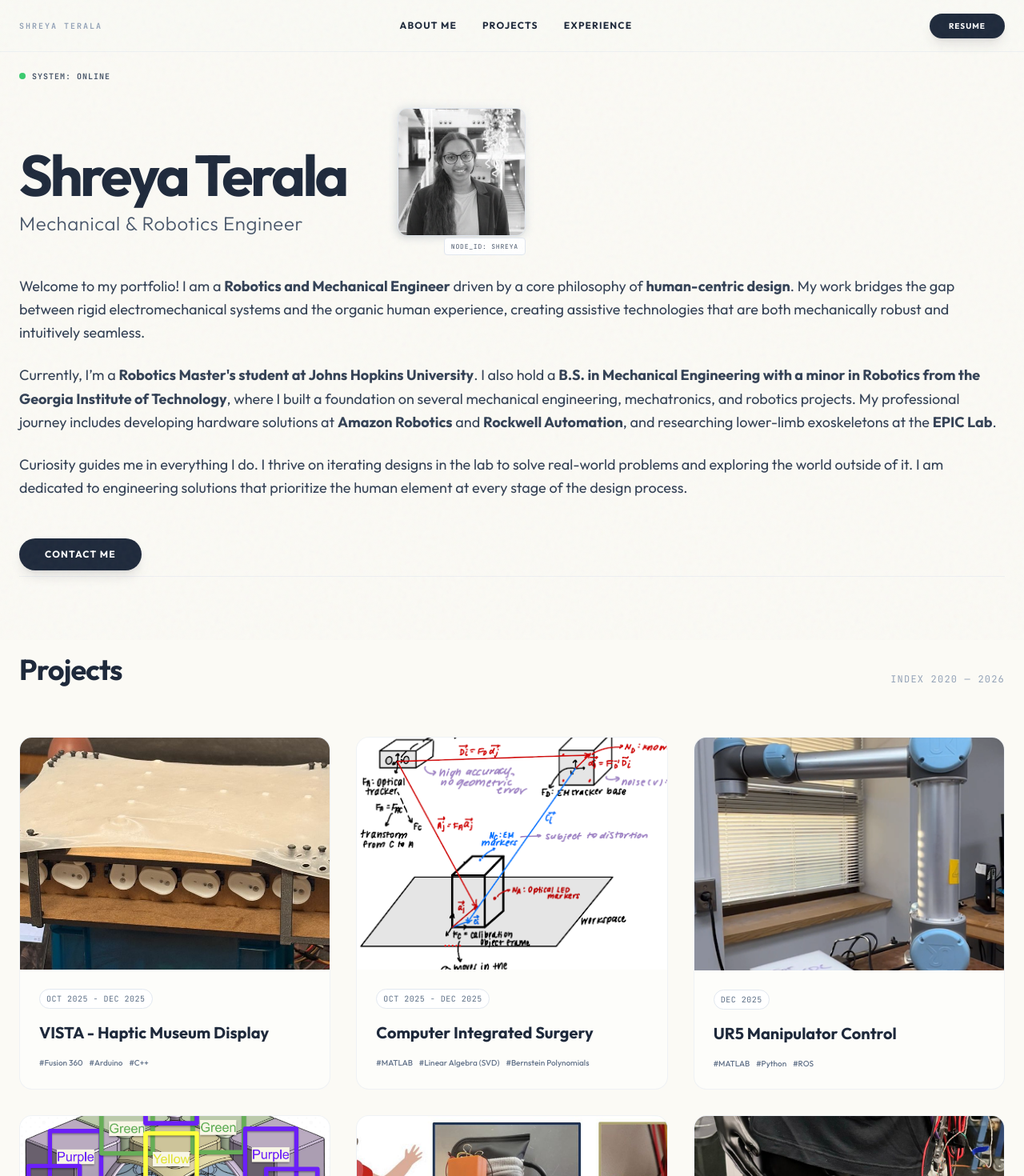
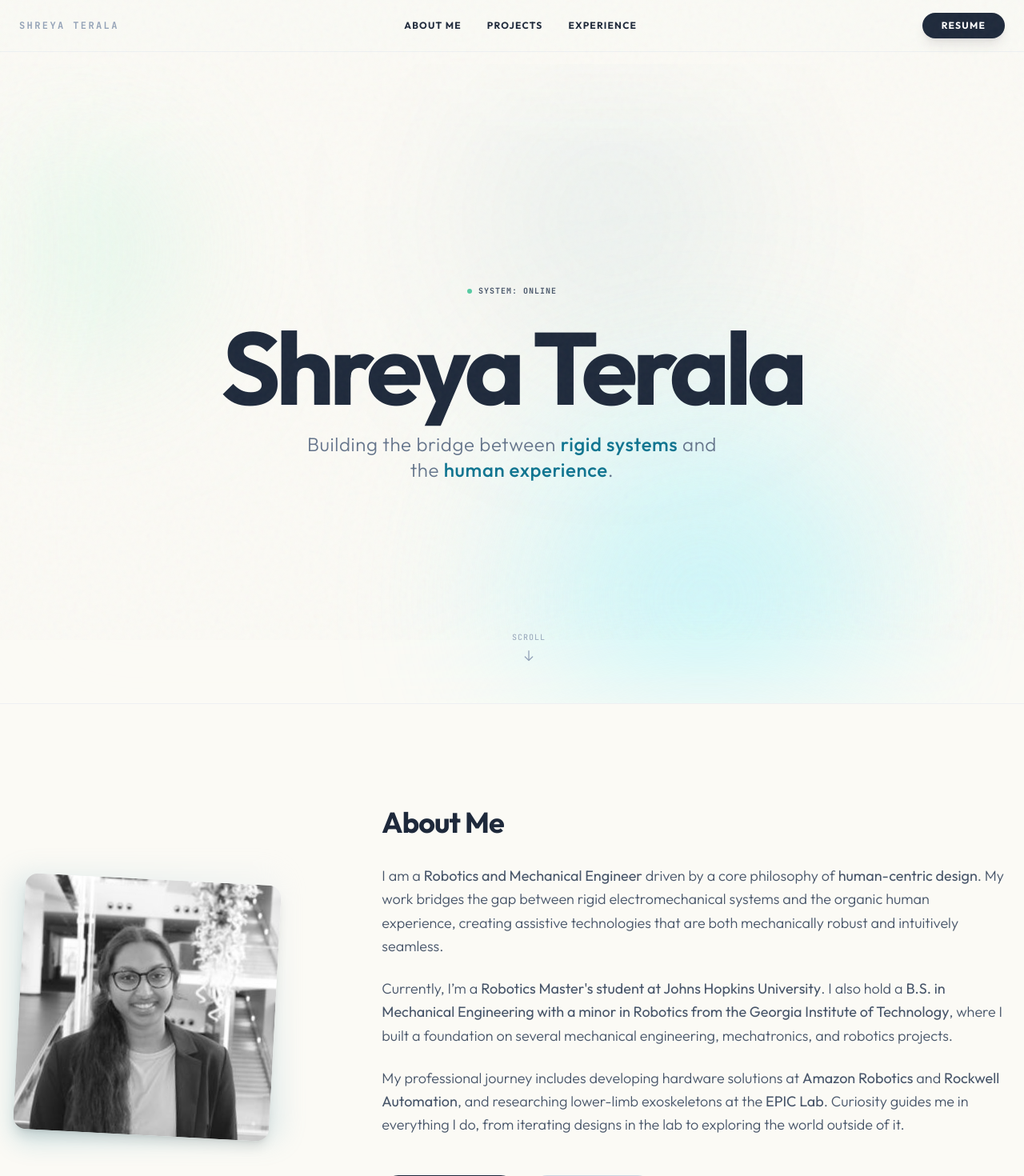
Before and after one commit to shreyaterala/portfolio, a Next.js app: page /portfolio/ in a window 1280 px wide. Shown: the top 1470 px of the page at 80% size. Built offline with nearby package versions, Linux system fonts and the light colour scheme.

Commit message:
updating entire website layout and formatting

```diff
--- a/src/app/layout.tsx
+++ b/src/app/layout.tsx
@@ -27,7 +27,7 @@ export default function RootLayout({
 }>) {
     return (
         <html lang="en">
-            <body className={`${outfit.variable} ${jetbrainsMono.variable} font-sans bg-paper text-ink min-h-screen selection:bg-sage/30`}>
+            <body className={`${outfit.variable} ${jetbrainsMono.variable} font-sans bg-paper text-ink min-h-screen selection:bg-accent/30`}>
                 <Navbar />
                 <main className="pt-20">
                     {children}
--- a/src/app/page.tsx
+++ b/src/app/page.tsx
@@ -5,55 +5,86 @@ export default async function Home() {
     const projects = await ProjectAPI.findAll();
 
     return (
-        <div className="max-w-7xl mx-auto px-6 pb-24">
-            {/* Hero Section */}
-            <section id="about" className="min-h-[80vh] flex flex-col justify-center relative">
-                <div className="flex items-center gap-2 mb-8">
-                    <div className="w-2 h-2 rounded-full bg-green-500 animate-pulse"></div>
+        <div className="w-full pb-24">
+            {/* Landing Hero - Full Screen, Minimal */}
+            <section className="min-h-screen flex flex-col justify-center items-start md:items-center relative border-b border-slate-200/50 overflow-hidden">
+                {/* Abstract Background Blobs */}
+                <div className="absolute inset-0 w-full h-full overflow-hidden pointer-events-none z-0">
+                    <div className="absolute top-0 right-1/4 w-96 h-96 bg-accent/20 rounded-full mix-blend-multiply filter blur-[100px] opacity-40 animate-blob"></div>
+                    <div className="absolute top-0 right-3/4 w-96 h-96 bg-emerald-200 rounded-full mix-blend-multiply filter blur-[100px] opacity-40 animate-blob" style={{ animationDelay: "2s" }}></div>
+                    <div className="absolute -bottom-32 left-1/2 w-96 h-96 bg-cyan-200 rounded-full mix-blend-multiply filter blur-[100px] opacity-40 animate-blob" style={{ animationDelay: "4s" }}></div>
+                    {/* Soft Vignette to prevent hard edges */}
+                    <div className="absolute inset-0 shadow-[inset_0_0_150px_#fbfaf5] pointer-events-none"></div>
+                </div>
+
+                <div className="flex flex-col md:items-center z-10">
+                    <div className="flex items-center gap-2 mb-6">
+                        <div className="w-1.5 h-1.5 rounded-full bg-emerald-500 animate-pulse"></div>
                         <span className="text-[10px] font-mono text-slate-600 font-bold tracking-widest uppercase">
                             System: Online
                         </span>
                     </div>
 
-                <div className="flex flex-col md:flex-row items-start md:items-end gap-8 md:gap-16 mb-12">
-                    <div className="relative">
-                        <h1 className="text-5xl md:text-7xl font-bold tracking-tighter text-ink leading-[1.1] mb-2">
-                            Shreya Terala
+                    <h1 className="text-6xl md:text-9xl font-bold tracking-tighter text-ink leading-[0.9] mb-4 md:text-center">
+                        Shreya<br className="md:hidden" /> Terala
                     </h1>
-                        <span className="text-xl md:text-2xl text-slate-600 font-light tracking-wide">Mechanical & Robotics Engineer</span>
+
+                    <span className="text-xl md:text-2xl text-slate-500 font-light tracking-wide md:text-center max-w-lg">
+                        Building the bridge between <span className="text-accent font-medium">rigid systems</span> and the <span className="text-accent font-medium">human experience</span>.
+                    </span>
                 </div>
 
-                    <div className="relative group shrink-0">
-                        <div className="absolute -inset-1 bg-gradient-to-tr from-sage to-slate-200 rounded-2xl opacity-20 group-hover:opacity-40 transition-opacity blur-sm"></div>
-                        <div className="relative w-32 h-32 md:w-40 md:h-40 rounded-xl overflow-hidden border border-slate-200 shadow-sm">
+                {/* Scroll Indicator */}
+                <div className="absolute bottom-12 left-1/2 -translate-x-1/2 flex flex-col items-center gap-2 text-slate-400 animate-bounce">
+                    <span className="text-[10px] font-mono tracking-widest uppercase">Scroll</span>
+                    <svg className="w-4 h-4" fill="none" stroke="currentColor" viewBox="0 0 24 24"><path strokeLinecap="round" strokeLinejoin="round" strokeWidth={2} d="M19 14l-7 7m0 0l-7-7m7 7V3" /></svg>
+                </div>
+            </section>
+
+            <div className="max-w-7xl mx-auto px-6">
+                {/* About Section - Below the Fold */}
+                <section id="about" className="py-32 flex flex-col md:flex-row gap-16 items-center">
+                    {/* Profile Image Column */}
+                    <div className="w-full md:w-1/3 flex justify-center md:justify-start">
+                        <div className="relative group">
+                            <div className="absolute -inset-2 bg-gradient-to-tr from-accent to-slate-200 rounded-2xl opacity-20 group-hover:opacity-40 transition-opacity blur-lg"></div>
+                            <div className="relative w-64 h-64 md:w-80 md:h-80 rounded-2xl overflow-hidden shadow-lg rotate-3 transition-transform duration-500 group-hover:rotate-0">
                                 <img
                                     src="/portfolio/assets/profile.jpg"
                                     alt="Shreya Terala"
-                                className="w-full h-full object-cover grayscale hover:grayscale-0 transition-all duration-500"
+                                    className="w-full h-full object-cover filter grayscale hover:grayscale-0 transition-all duration-700"
                                 />
                             </div>
-                        <div className="absolute -bottom-6 right-0 bg-white border border-slate-200 px-2 py-1 rounded text-[8px] font-mono text-slate-600 uppercase tracking-widest">
-                            Node_ID: Shreya
+                            <div className="absolute -bottom-8 -right-8 opacity-0 group-hover:opacity-100 transition-opacity duration-500 bg-white border border-slate-200 px-3 py-1.5 rounded-lg text-xs font-mono text-slate-500 shadow-sm">
+                                SHREYA_TERALA
                             </div>
                         </div>
                     </div>
 
-                <div className="w-full space-y-6 text-lg text-slate-700 leading-relaxed">
+                    {/* Bio Content Column */}
+                    <div className="w-full md:w-2/3 space-y-8">
+                        <h2 className="text-4xl font-bold text-ink tracking-tight">About Me</h2>
+                        <div className="space-y-6 text-lg text-slate-600 leading-relaxed font-light">
                             <p>
-                        Welcome to my portfolio! I am a <strong>Robotics and Mechanical Engineer</strong> driven by a core philosophy of <strong>human-centric design</strong>. My work bridges the gap between rigid electromechanical systems and the organic human experience, creating assistive technologies that are both mechanically robust and intuitively seamless.
+                                I am a <strong>Robotics and Mechanical Engineer</strong> driven by a core philosophy of <strong>human-centric design</strong>. My work bridges the gap between rigid electromechanical systems and the organic human experience, creating assistive technologies that are both mechanically robust and intuitively seamless.
                             </p>
                             <p>
-                        Currently, I’m a <strong>Robotics Master's student at Johns Hopkins University</strong>. I also hold a <strong>B.S. in Mechanical Engineering with a minor in Robotics from the Georgia Institute of Technology</strong>, where I built a foundation on several mechanical engineering, mechatronics, and robotics projects. My professional journey includes developing hardware solutions at <strong>Amazon Robotics</strong> and <strong>Rockwell Automation</strong>, and researching lower-limb exoskeletons at the <strong>EPIC Lab</strong>.
+                                Currently, I’m a <strong>Robotics Master's student at Johns Hopkins University</strong>. I also hold a <strong>B.S. in Mechanical Engineering with a minor in Robotics from the Georgia Institute of Technology</strong>, where I built a foundation on several mechanical engineering, mechatronics, and robotics projects.
                             </p>
                             <p>
-                        Curiosity guides me in everything I do. I thrive on iterating designs in the lab to solve real-world problems and exploring the world outside of it. I am dedicated to engineering solutions that prioritize the human element at every stage of the design process.
+                                My professional journey includes developing hardware solutions at <strong>Amazon Robotics</strong> and <strong>Rockwell Automation</strong>, and researching lower-limb exoskeletons at the <strong>EPIC Lab</strong>. Curiosity guides me in everything I do, from iterating designs in the lab to exploring the world outside of it.
                             </p>
                         </div>
 
-                <div className="flex gap-4 mt-12">
-                    <a href="#contact" className="px-8 py-3 bg-ink text-white rounded-full text-xs font-bold uppercase tracking-widest hover:bg-slate-800 transition-colors shadow-lg shadow-slate-900/10">
+                        <div className="pt-4 flex flex-col sm:flex-row gap-4">
+                            <a href="#projects" className="group flex items-center justify-center gap-2 text-xs font-bold uppercase tracking-widest px-8 py-3 bg-ink text-white rounded-full hover:bg-slate-800 transition-all shadow-lg shadow-slate-900/10">
+                                View Work
+                                <svg className="w-4 h-4 transform group-hover:translate-x-1 transition-transform" fill="none" stroke="currentColor" viewBox="0 0 24 24"><path strokeLinecap="round" strokeLinejoin="round" strokeWidth={2} d="M17 8l4 4m0 0l-4 4m4-4H3" /></svg>
+                            </a>
+                            <a href="#contact" className="group flex items-center justify-center gap-2 text-xs font-bold uppercase tracking-widest px-8 py-3 border border-slate-300 text-slate-600 rounded-full hover:border-ink hover:text-ink hover:bg-white transition-all">
                                 Contact Me
                             </a>
+                        </div>
                     </div>
                 </section>
 
@@ -69,8 +100,11 @@ export default async function Home() {
                             <Link
                                 href={`/project/${project.id}`}
                                 key={project.id}
-                            className="group relative bg-white/50 border border-slate-200/50 rounded-2xl overflow-hidden hover:border-sage/50 hover:shadow-xl hover:shadow-sage/5 transition-all duration-500"
+                                className="group relative bg-white/50 border border-slate-200/50 rounded-2xl overflow-hidden hover:shadow-xl hover:shadow-accent/5 transition-all duration-500"
                             >
+                                {/* Hover Overlay */}
+                                <div className="absolute inset-0 bg-accent/0 group-hover:bg-accent/5 transition-colors duration-500 pointer-events-none z-10" />
+
                                 <div className="aspect-[4/3] overflow-hidden bg-slate-100 relative">
                                     <img
                                         src={project.image}
@@ -82,18 +116,20 @@ export default async function Home() {
 
                                 <div className="p-6">
                                     <div className="flex justify-between items-start mb-4">
-                                    <span className="text-[10px] font-mono text-sage uppercase tracking-wider border border-slate-200 px-2 py-1 rounded-full bg-white">
+                                        <span className="text-[10px] font-mono text-accent uppercase tracking-wider border border-slate-200 px-2 py-1 rounded-full bg-white">
                                             {project.meta.split('|')[0].trim()}
                                         </span>
                                     </div>
 
-                                <h3 className="text-xl font-bold text-ink mb-2 group-hover:text-sage transition-colors">
+                                    <h3 className="text-xl font-bold text-ink mb-2 group-hover:text-accent transition-colors">
                                         {project.title}
                                     </h3>
 
                                     <div className="flex flex-wrap gap-2 mt-4">
                                         {project.technologies?.slice(0, 3).map(tech => (
-                                        <span key={tech} className="text-[10px] text-slate-500 font-medium">#{tech}</span>
+                                            <span key={tech} className="text-[10px] md:text-xs font-medium px-2.5 py-1 bg-slate-100 text-slate-600 rounded-md border border-slate-200">
+                                                {tech}
+                                            </span>
                                         ))}
                                     </div>
                                 </div>
@@ -116,21 +152,21 @@ export default async function Home() {
                             {/* JHU */}
                             <div className="relative flex flex-col md:flex-row items-center justify-between group">
                                 <div className="w-full md:w-[45%] pl-12 md:pl-0 mb-4 md:mb-0 md:text-right pr-0 md:pr-8 order-2 md:order-1">
-                                <span className="text-xs font-mono text-sage uppercase tracking-widest mb-1 block">Expected Dec 2026</span>
-                                <h3 className="text-lg font-bold text-ink">Johns Hopkins University</h3>
+                                    <span className="text-xs font-mono text-accent uppercase tracking-widest mb-1 block">Expected Dec 2026</span>
+                                    <h3 className="text-xl font-bold text-ink">Johns Hopkins University</h3>
                                     <p className="text-sm text-slate-600">M.S.E. in Robotics</p>
                                 </div>
-                            <div className="absolute left-[11px] md:left-1/2 w-2.5 h-2.5 bg-white border-2 border-sage rounded-full transform md:-translate-x-1/2 z-10 order-1 md:order-2"></div>
+                                <div className="absolute left-[11px] md:left-1/2 w-2.5 h-2.5 bg-white border-2 border-accent rounded-full transform md:-translate-x-1/2 z-10 order-1 md:order-2"></div>
                                 <div className="w-full md:w-[45%] pl-8 order-3 md:order-3 md:opacity-0"></div>
                             </div>
 
                             {/* Amazon */}
                             <div className="relative flex flex-col md:flex-row items-center justify-between group">
                                 <div className="order-1 md:order-1 w-full md:w-[45%] md:opacity-0"></div>
-                            <div className="absolute left-[11px] md:left-1/2 w-2.5 h-2.5 bg-white border-2 border-slate-300 group-hover:border-sage transition-colors rounded-full transform md:-translate-x-1/2 z-10 order-1 md:order-2"></div>
+                                <div className="absolute left-[11px] md:left-1/2 w-2.5 h-2.5 bg-white border-2 border-slate-300 group-hover:border-accent transition-colors rounded-full transform md:-translate-x-1/2 z-10 order-1 md:order-2"></div>
                                 <div className="w-full md:w-[45%] pl-12 md:pl-8 order-3 md:order-3">
                                     <span className="text-xs font-mono text-slate-400 uppercase tracking-widest mb-1 block">Jan 2025 - June 2025</span>
-                                <h3 className="text-lg font-bold text-ink group-hover:text-sage transition-colors">Amazon Robotics</h3>
+                                    <h3 className="text-xl font-bold text-ink group-hover:text-accent transition-colors">Amazon Robotics</h3>
                                     <p className="text-sm text-slate-600">Hardware Engineering Co-op</p>
                                 </div>
                             </div>
@@ -139,7 +175,7 @@ export default async function Home() {
                             <div className="relative flex flex-col md:flex-row items-center justify-between group">
                                 <div className="w-full md:w-[45%] pl-12 md:pl-0 mb-4 md:mb-0 md:text-right pr-0 md:pr-8 order-2 md:order-1">
                                     <span className="text-xs font-mono text-slate-400 uppercase tracking-widest mb-1 block">Dec 2024</span>
-                                <h3 className="text-lg font-bold text-ink">Georgia Institute of Technology</h3>
+                                    <h3 className="text-xl font-bold text-ink">Georgia Institute of Technology</h3>
                                     <p className="text-sm text-slate-600">B.S. Mechanical Engineering</p>
                                 </div>
                                 <div className="absolute left-[11px] md:left-1/2 w-2.5 h-2.5 bg-white border-2 border-slate-300 rounded-full transform md:-translate-x-1/2 z-10 order-1 md:order-2"></div>
@@ -149,10 +185,10 @@ export default async function Home() {
                             {/* Rockwell */}
                             <div className="relative flex flex-col md:flex-row items-center justify-between group">
                                 <div className="order-1 md:order-1 w-full md:w-[45%] md:opacity-0"></div>
-                            <div className="absolute left-[11px] md:left-1/2 w-2.5 h-2.5 bg-white border-2 border-slate-300 group-hover:border-sage transition-colors rounded-full transform md:-translate-x-1/2 z-10 order-1 md:order-2"></div>
+                                <div className="absolute left-[11px] md:left-1/2 w-2.5 h-2.5 bg-white border-2 border-slate-300 group-hover:border-accent transition-colors rounded-full transform md:-translate-x-1/2 z-10 order-1 md:order-2"></div>
                                 <div className="w-full md:w-[45%] pl-12 md:pl-8 order-3 md:order-3">
                                     <span className="text-xs font-mono text-slate-400 uppercase tracking-widest mb-1 block">Apr 2023 - May 2025</span>
-                                <h3 className="text-lg font-bold text-ink group-hover:text-sage transition-colors">Rockwell Automation</h3>
+                                    <h3 className="text-xl font-bold text-ink group-hover:text-accent transition-colors">Rockwell Automation</h3>
                                     <p className="text-sm text-slate-600">Mechanical Engineering Intern</p>
                                 </div>
                             </div>
@@ -161,10 +197,10 @@ export default async function Home() {
                             <div className="relative flex flex-col md:flex-row items-center justify-between group">
                                 <div className="w-full md:w-[45%] pl-12 md:pl-0 mb-4 md:mb-0 md:text-right pr-0 md:pr-8 order-2 md:order-1">
                                     <span className="text-xs font-mono text-slate-400 uppercase tracking-widest mb-1 block">July 2022 - Oct 2022</span>
-                                <h3 className="text-lg font-bold text-ink group-hover:text-sage transition-colors">Siemens</h3>
+                                    <h3 className="text-xl font-bold text-ink group-hover:text-accent transition-colors">Siemens</h3>
                                     <p className="text-sm text-slate-600">Software Development Intern</p>
                                 </div>
-                            <div className="absolute left-[11px] md:left-1/2 w-2.5 h-2.5 bg-white border-2 border-slate-300 group-hover:border-sage transition-colors rounded-full transform md:-translate-x-1/2 z-10 order-1 md:order-2"></div>
+                                <div className="absolute left-[11px] md:left-1/2 w-2.5 h-2.5 bg-white border-2 border-slate-300 group-hover:border-accent transition-colors rounded-full transform md:-translate-x-1/2 z-10 order-1 md:order-2"></div>
                                 <div className="w-full md:w-[45%] pl-8 order-3 md:order-3 md:opacity-0"></div>
                             </div>
 
@@ -181,5 +217,6 @@ export default async function Home() {
                     </div>
                 </div>
             </div>
+        </div>
     );
 }
--- a/src/app/project/[id]/page.tsx
+++ b/src/app/project/[id]/page.tsx
@@ -76,7 +76,7 @@ export default async function ProjectPage({ params }: ProjectPageProps) {
                             {project.title}
                         </h1>
                         <div className="flex items-center gap-2">
-                            <div className="w-2 h-2 bg-sage rounded-full animate-pulse"></div>
+                            <div className="w-2 h-2 bg-accent rounded-full animate-pulse"></div>
                             <span className="text-xs font-mono text-stone-500 uppercase tracking-widest">Archived</span>
                         </div>
                     </div>
@@ -121,7 +121,7 @@ export default async function ProjectPage({ params }: ProjectPageProps) {
                                     <ul className="space-y-3">
                                         {project.features.map((feature, i) => (
                                             <li key={i} className="flex items-start gap-3 text-sm text-ink/80 leading-relaxed">
-                                                <span className="mt-1.5 w-1.5 h-1.5 rounded-full bg-sage flex-shrink-0" />
+                                                <span className="mt-1.5 w-1.5 h-1.5 rounded-full bg-accent flex-shrink-0" />
                                                 <span>{feature}</span>
                                             </li>
                                         ))}
@@ -135,7 +135,7 @@ export default async function ProjectPage({ params }: ProjectPageProps) {
                                     <ul className="space-y-3">
                                         {project.takeaways.map((takeaway, i) => (
                                             <li key={i} className="flex items-start gap-3 text-sm text-ink/80 leading-relaxed">
-                                                <span className="mt-1.5 w-1.5 h-1.5 rounded-full bg-blue-500 flex-shrink-0" />
+                                                <span className="mt-1.5 w-1.5 h-1.5 rounded-full bg-accent flex-shrink-0" />
                                                 <span>{takeaway}</span>
                                             </li>
                                         ))}
--- a/src/components/Navbar.tsx
+++ b/src/components/Navbar.tsx
@@ -23,7 +23,7 @@ export default function Navbar() {
     return (
         <nav className="fixed top-0 left-0 right-0 z-40 bg-paper/80 backdrop-blur-sm border-b border-slate-200/50">
             <div className="max-w-7xl mx-auto px-6 h-16 flex items-center justify-between">
-                <div className="text-[10px] font-bold tracking-[0.2em] font-mono text-slate-400">
+                <div className="text-xs font-bold tracking-[0.2em] font-mono text-slate-400">
                     SHREYA TERALA
                 </div>
 
@@ -53,7 +53,7 @@ export default function Navbar() {
 
                 <a
                     href="/portfolio/assets/Resume.pdf"
-                    className="text-[10px] font-bold uppercase tracking-widest px-6 py-2 bg-ink text-white rounded-full hover:bg-slate-700 transition-all shadow-lg shadow-slate-900/10"
+                    className="text-xs font-bold uppercase tracking-widest px-6 py-2 bg-ink text-white rounded-full hover:bg-slate-700 transition-all shadow-lg shadow-slate-900/10"
                     target="_blank"
                 >
                     Resume
```
Also changed, not shown: src/app/globals.css (+5 -5 lines), src/lib/projects/epic.ts (+6 -5 lines), tailwind.config.js (+24 -1 lines). Lines whose indentation alone changed are shown as unchanged.
